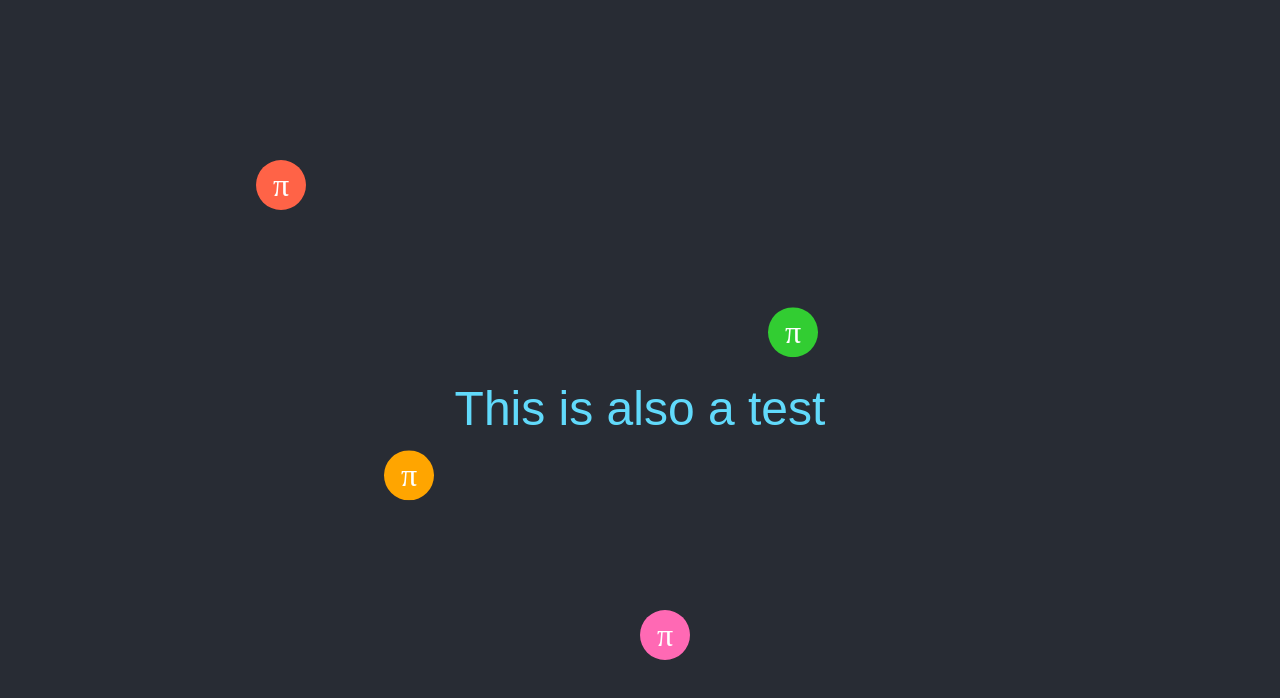
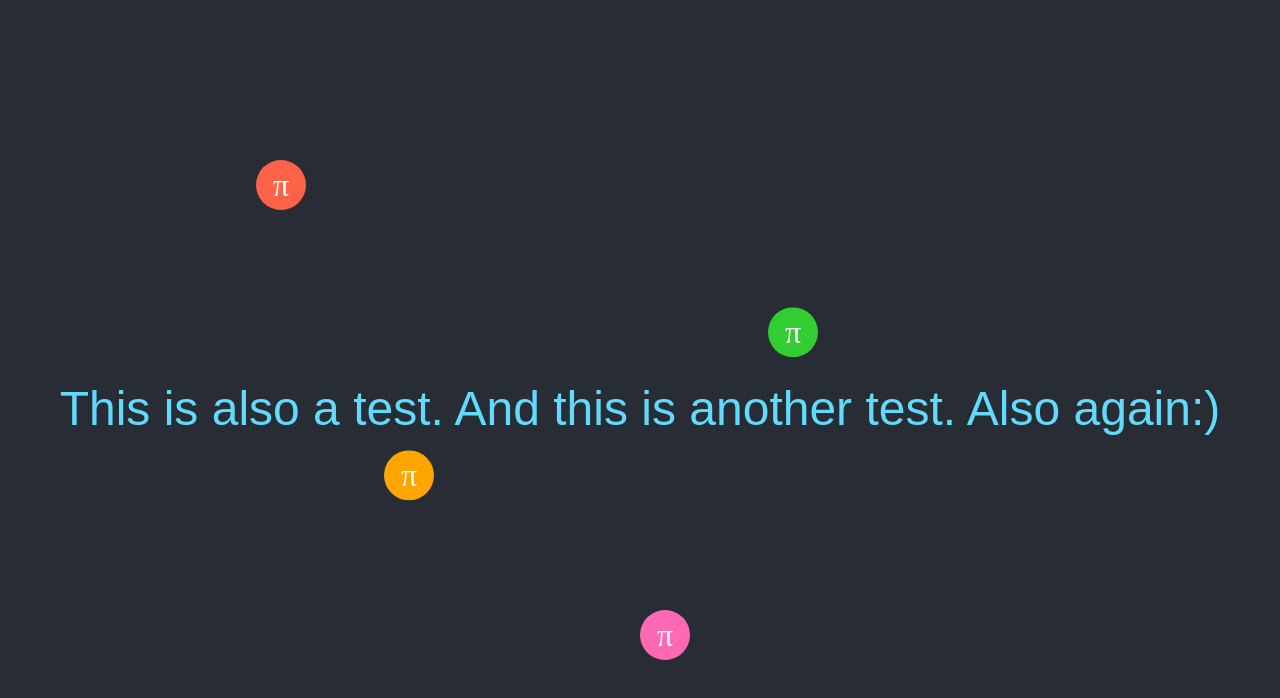
Before and after one commit to Tasnimuls/mbwn2, a plain HTML site: page index.html in a window 1280 px wide. Drawn offline with Linux system fonts and the light colour scheme.

Commit message:
Update index.html

```diff
--- a/index.html
+++ b/index.html
@@ -62,7 +62,7 @@
     </style>
 </head>
 <body>
-    <div id="animatedText">This is also a test</div>
+    <div id="animatedText">This is also a test. And this is another test. Also again:)</div>
     <div class="flower" style="top: 20%; left: 20%;">π</div>
     <div class="flower" style="top: 40%; left: 60%;">π</div>
     <div class="flower" style="top: 60%; left: 30%;">π</div>
```
